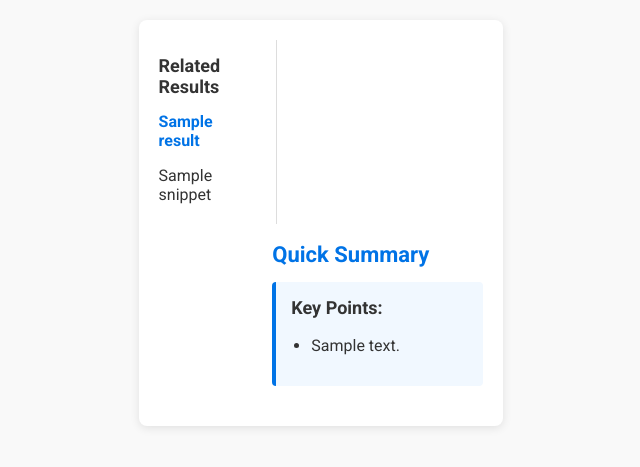
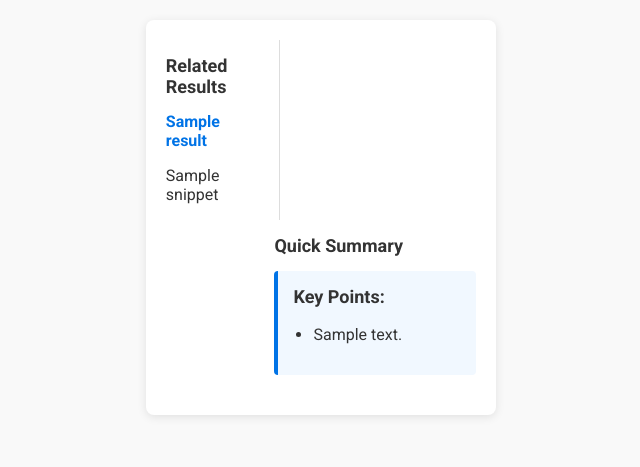
Before and after one commit to Ahilan-1/Cogniq-V2, a FastAPI app: template templates/result.html in a window 1280 px wide. Shown: the top 467 px of the page, without its empty margins (319-959 px from the left). Run offline with FastAPI, Linux system fonts and the light colour scheme; the template is opened without the code that fills it: most values are stand-ins (such as "Sample title", 1, 10 or a date in 2020).

Commit message:
Update result.html

```diff
--- a/templates/result.html
+++ b/templates/result.html
@@ -25,43 +25,25 @@
             border-radius: 8px;
         }
 
-        .related-results {
-            width: 30%;
-            padding-right: 20px;
-            border-right: 1px solid #ddd;
-            float: left;
+        .related-results,
+        .main-content {
+            width: 100%;
         }
 
-        .related-results h2 {
+        .related-results h2,
+        .main-content h2 {
             font-size: 18px;
             margin-bottom: 15px;
-        }
-
-        .related-results .result {
-            margin-bottom: 20px;
         }
 
         .related-results .result a {
             font-weight: bold;
             color: #0073e6;
             text-decoration: none;
-            transition: color 0.3s;
         }
 
         .related-results .result a:hover {
             color: #005bb5;
-        }
-
-        .main-content {
-            width: 65%;
-            padding-left: 20px;
-            float: right;
-        }
-
-        .main-content h2 {
-            font-size: 22px;
-            margin-bottom: 15px;
-            color: #0073e6;
         }
 
         .quick-summary {
@@ -84,13 +66,27 @@
         .quick-summary h3 {
             margin-top: 0;
             font-size: 18px;
-            color: #333;
         }
 
         .clearfix::after {
             content: "";
             clear: both;
             display: table;
+        }
+
+        @media (min-width: 768px) {
+            .related-results {
+                width: 30%;
+                float: left;
+                padding-right: 20px;
+                border-right: 1px solid #ddd;
+            }
+
+            .main-content {
+                width: 65%;
+                float: right;
+                padding-left: 20px;
+            }
         }
     </style>
 </head>
```
